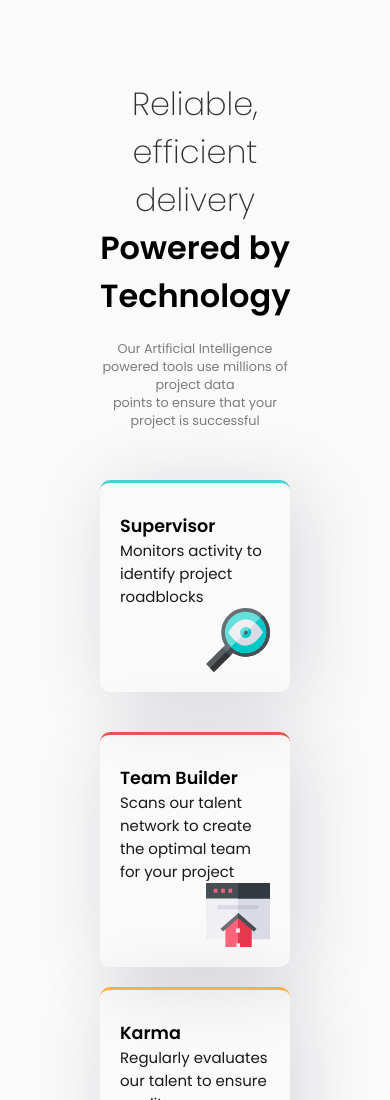
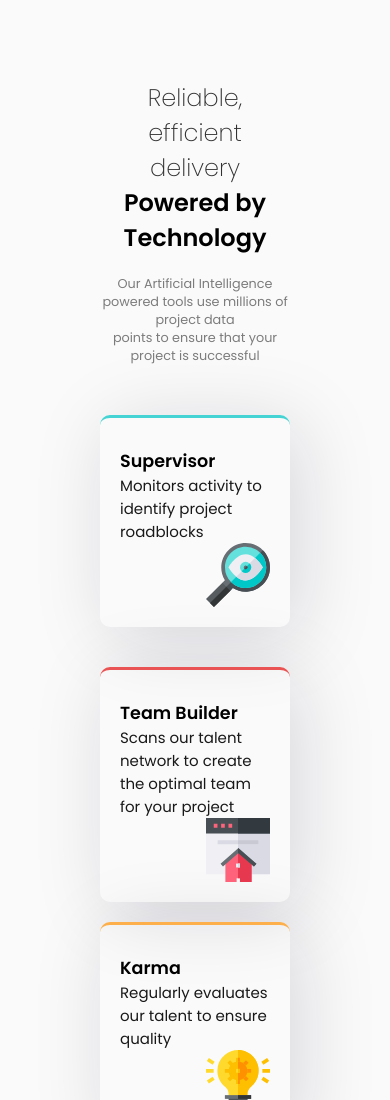
Before and after one commit to Sisolis-Wayne/four-card-feature-page, a plain HTML site: page index.html in a window 390 px wide. Shown: the top 1100 px of the page. Drawn offline with Linux system fonts and the light colour scheme.

Commit message:
made some further adjustments for mobile view

```diff
--- a/index.css
+++ b/index.css
@@ -95,4 +95,8 @@ header .page--main-head-3 {
     .card-section {
         grid-template-columns: 1fr;
     }
+
+    header .page--main-head-2, header .page--main-head {
+        font-size: 1.5rem;
 }
+}
```
